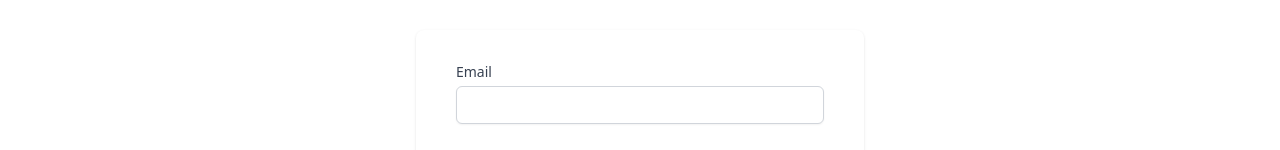
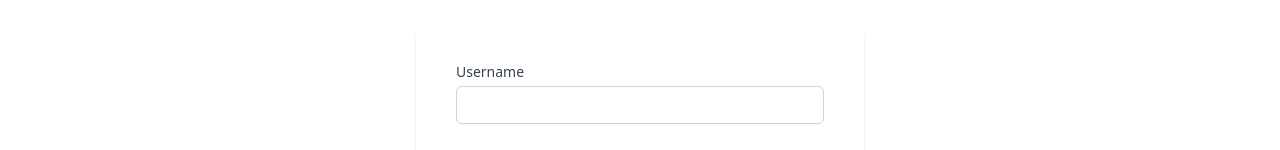
Before and after one commit to ruarim/pathfinder-frontend, a Next.js app: page /login in a window 1280 px wide. Shown: the part 222-372 px from the top of the page. Built offline with nearby package versions, Linux system fonts and the light colour scheme.

Commit message:
login fix for the FE

```diff
--- a/@types/index.d.ts
+++ b/@types/index.d.ts
@@ -24,7 +24,7 @@ type RegisterResponse = {
 };
 
 type LoginUserMutationData = {
-  email: string;
+  username: string;
   password: string;
 };
 
--- a/pages/login.tsx
+++ b/pages/login.tsx
@@ -1,5 +1,4 @@
 import { useForm } from "react-hook-form";
-import { LoginUserMutationData } from "../@types";
 import { useAuthContext } from "../hooks/context/useAuthContext";
 import { useLogin } from "../hooks/mutations/useLogin";
 
@@ -37,15 +36,15 @@ export default function Register() {
                   htmlFor="email"
                   className="block text-sm font-medium text-gray-700"
                 >
-                  Email
+                  Username
                 </label>
                 <div className="mt-1">
                   <input
-                    {...register("email")}
-                    id="email"
-                    name="email"
-                    type="email"
-                    autoComplete="email"
+                    {...register("username")}
+                    id="username"
+                    name="username"
+                    type="username"
+                    autoComplete="username"
                     required
                     className="block w-full appearance-none rounded-md border border-gray-300 px-3 py-2 placeholder-gray-400 shadow-sm focus:border-indigo-500 focus:outline-none focus:ring-indigo-500 sm:text-sm"
                   />
```
